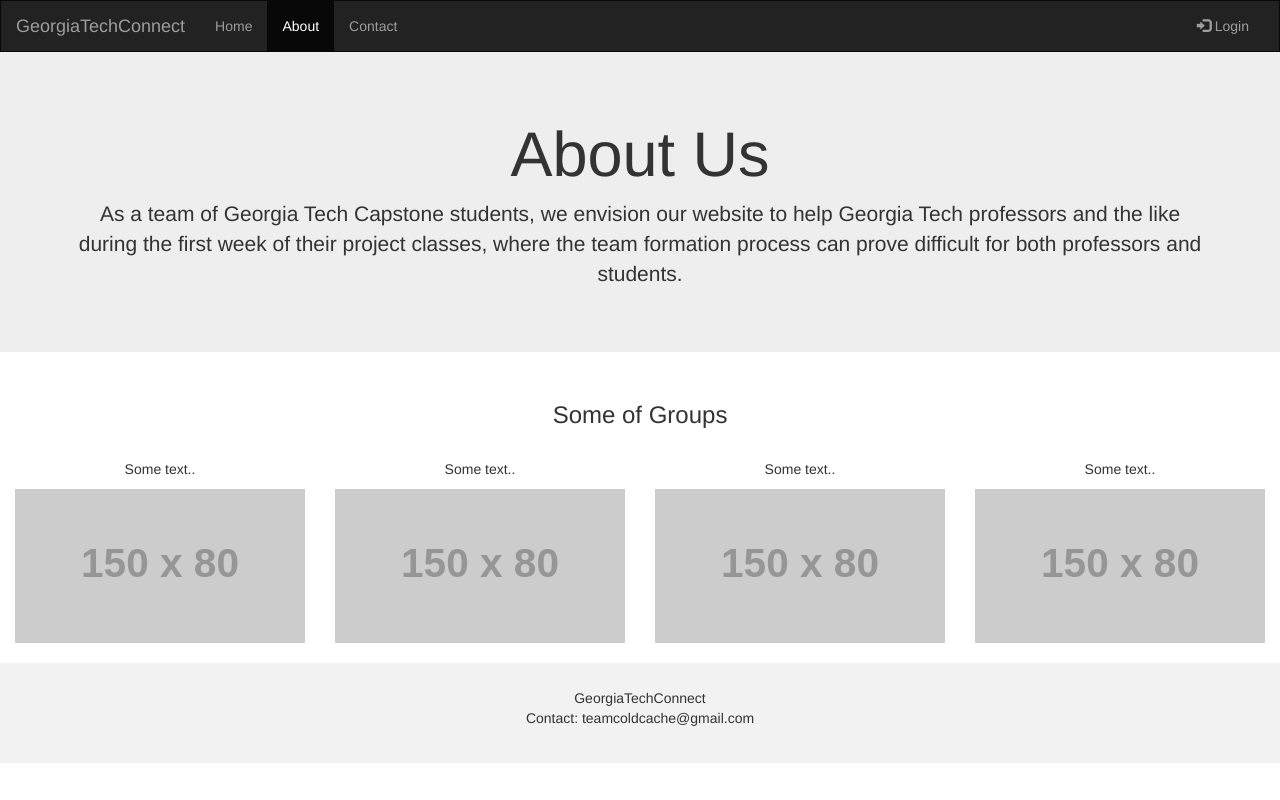
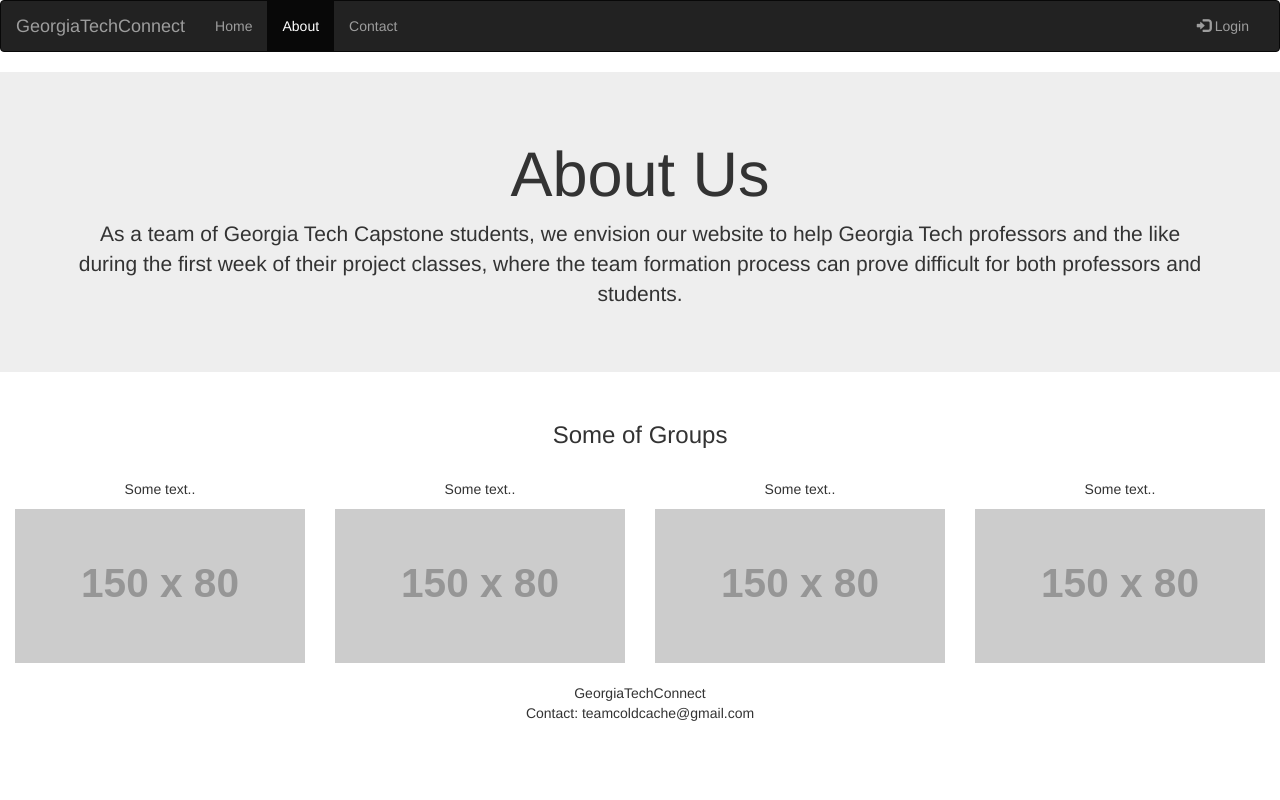
Before and after one commit to ColdCache/gatechconnect, a plain HTML site: page about.html in a window 1280 px wide. Drawn offline with nearby package versions, Linux system fonts and the light colour scheme; placeholder pictures from the web are drawn by us.

Commit message:
CSS Reorganization in HTML
Removed CSS from HTML pages

```diff
--- a/about.html
+++ b/about.html
@@ -7,19 +7,6 @@
   <link rel="stylesheet" href="https://maxcdn.bootstrapcdn.com/bootstrap/3.3.7/css/bootstrap.min.css">
   <script src="https://ajax.googleapis.com/ajax/libs/jquery/3.2.0/jquery.min.js"></script>
   <script src="https://maxcdn.bootstrapcdn.com/bootstrap/3.3.7/js/bootstrap.min.js"></script>
-  <style>
-    /* Remove the navbar's default margin-bottom and rounded borders */
-    .navbar {
-      margin-bottom: 0;
-      border-radius: 0;
-    }
-
-    /* Add a gray background color and some padding to the footer */
-    footer {
-      background-color: #f2f2f2;
-      padding: 25px;
-    }
-  </style>
 </head>
 <body>
 
```
Also changed, not shown: public/about.html (+0 -13 lines), public/contact.html (+0 -13 lines), public/index.html (+0 -4 lines).
